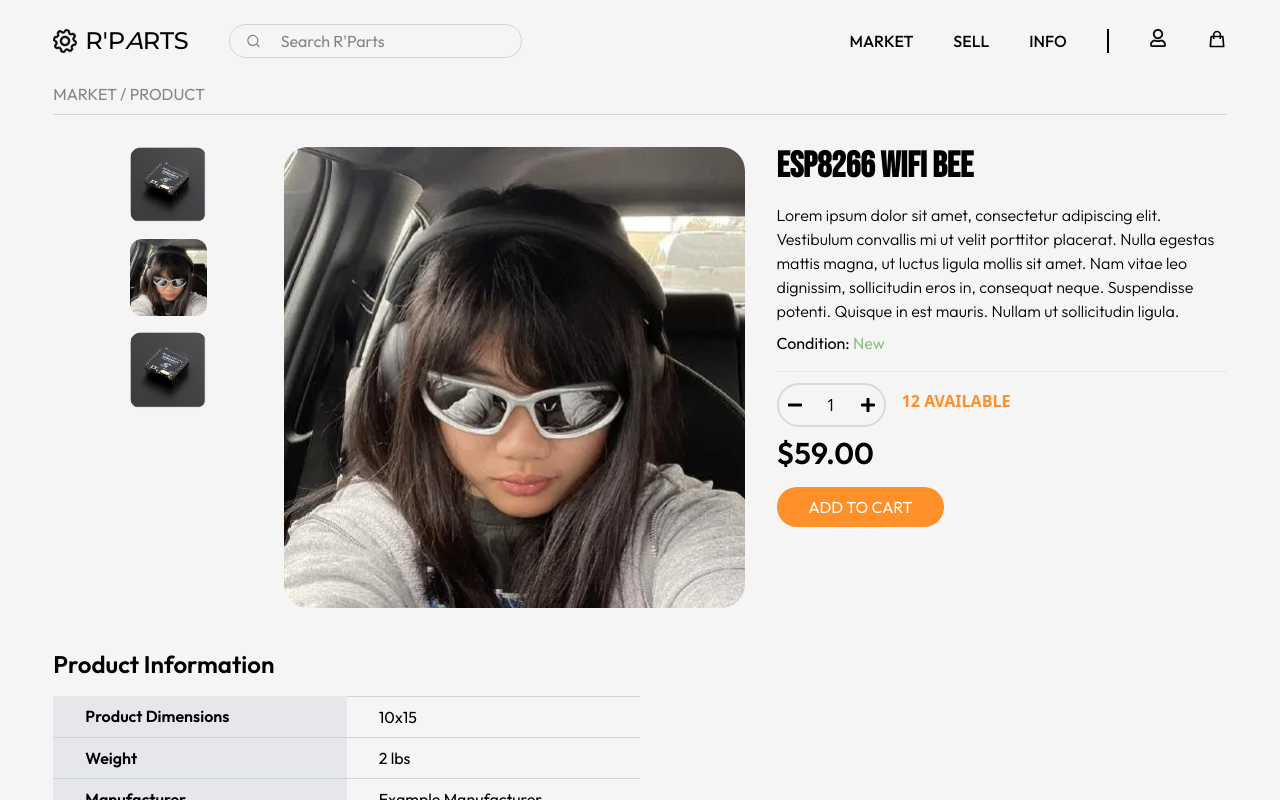
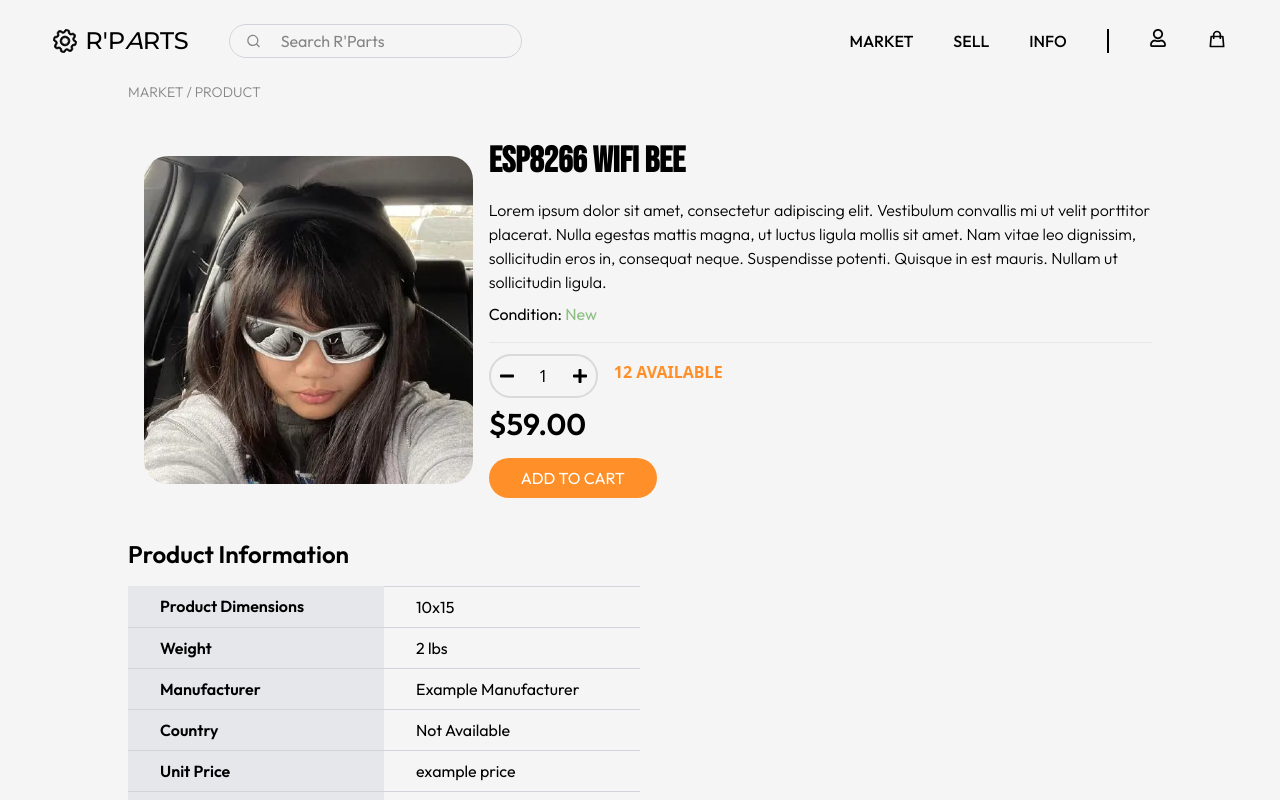
Before and after one commit to shahdivyank/r-parts, a Next.js app: page /view in a window 1280 px wide. Shown: the top 800 px of the page. Built offline with nearby package versions, Linux system fonts and the light colour scheme.

Commit message:
cleaned mini images and alignment of images

```diff
--- a/src/components/view/Images.jsx
+++ b/src/components/view/Images.jsx
@@ -7,29 +7,25 @@ const Images = ({ images }) => {
   const [image, setImage] = useState(placeholder);
 
   return (
-    <div className="md:grid grid-cols-3">
-      <div className="flex flex-col items-center col-span-1 gap-4">
+    <div className=" w-full flex space-x-[5%]">
+      <div className=" flex flex-col items-start gap-4 w-2/12">
         <Image
           src={images[0]}
-          className="w-1/3 rounded-xl"
+          className="rounded-xl"
           onClick={() => setImage(images[0])}
         />
         <Image
           src={images[1]}
-          className="w-1/3 rounded-xl"
+          className="rounded-xl"
           onClick={() => setImage(images[1])}
         />
         <Image
           src={images[2]}
-          className="w-1/3 rounded-xl"
+          className="rounded-xl"
           onClick={() => setImage(images[2])}
         />
       </div>
-      <Image
-        src={image}
-        className="col-span-2 rounded-3xl m-auto w-full"
-        alt=""
-      />
+      <Image src={image} className="rounded-3xl m-auto w-full" alt="" />
     </div>
   );
 };
--- a/src/components/view/Item.jsx
+++ b/src/components/view/Item.jsx
@@ -6,16 +6,12 @@ import { products } from "@/data/productImages";
 const Item = () => {
   return (
     <>
-      <p className="font-outfit text-parts-gray-500 border-b-[1px] border-gray-300 pb-2">
+      <p className="font-outfit text-parts-gray-500 text-sm font-light pb-2">
         MARKET / PRODUCT
       </p>
-      <div className="md:grid grid-cols-5 gap-8 mt-8">
-        <div className="col-span-3">
-          <Images images={products} />
-        </div>
-        <div className="col-span-2">
-          <Description />
-        </div>
+      <div className="gap-8 mt-8 flex">
+        <Images images={products} />
+        <Description />
       </div>
     </>
   );
--- a/src/components/view/View.jsx
+++ b/src/components/view/View.jsx
@@ -17,9 +17,8 @@ const productInformation = {
 
 const View = () => {
   return (
-    <div className="w-11/12">
+    <div className="w-[80%]">
       <Item />
-
       <Information {...productInformation} />
     </div>
   );
```
